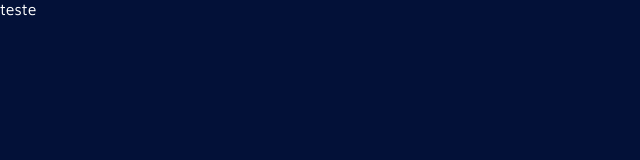
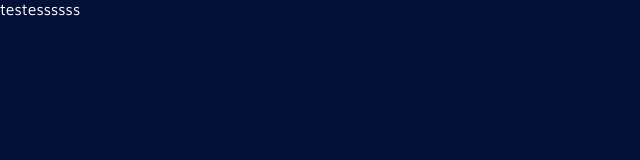
Before and after one commit to joaolfr/marvel-comics, a React (Create React App) app: page / in a window 1280 px wide. Shown: the top 160 px of the page, without its empty margins (0-640 px from the left). Built offline with nearby package versions, Linux system fonts and the light colour scheme.

Commit message:
check ghpages

```diff
--- a/src/screens/login/index.js
+++ b/src/screens/login/index.js
@@ -5,7 +5,7 @@ import { Container } from "./styles";
 const Login = () => {
   return (
     <Container>
-      <span style={{ color: "#fff" }}>teste</span>
+      <span style={{ color: "#fff" }}>testessssss</span>
     </Container>
   );
 };
```
